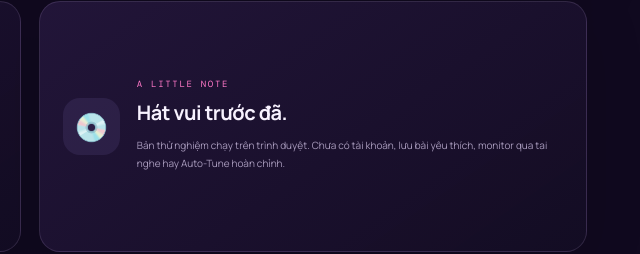
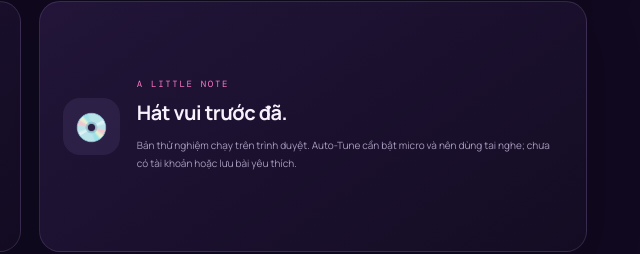
Before and after one commit to tieuli248-oss/flashpop-studio, a plain HTML site: page public/index.html in a window 1280 px wide. Shown: the part 1340-1594 px from the top of the page, 639-1279 px from the left. Drawn offline with nearby package versions, Linux system fonts and the light colour scheme.

Commit message:
Update karaoke studio feature note for live autotune

```diff
--- a/public/index.html
+++ b/public/index.html
@@ -13,5 +13,5 @@
 <div class="monitor-row"><label class="toggle"><input id="monitorToggle" type="checkbox"><span class="toggle-ui"></span><span><b>Nghe lại tiếng micro</b><small>Phát giọng mày ra thiết bị âm thanh</small></span></label><label class="volume-control">Âm lượng nghe<input id="monitorVolume" type="range" min="0" max="100" value="65"><output id="monitorValue">65%</output></label></div>
 <div class="control"><div><b>Độ nhạy tín hiệu micro</b><output id="gainValue">100%</output></div><input id="gainSlider" type="range" min="0" max="200" value="100"></div>
 <div class="autotune"><div class="autotunehead"><div><small>03 / AUTO-TUNE</small><h3>Chỉnh cao độ trực tiếp</h3></div><label class="live-label">LIVE DSP</label></div><p id="autotuneStatus">Bộ chỉnh cao độ chạy trên AudioWorklet riêng để giảm khựng giao diện. Đeo tai nghe và bật micro để thử.</p><label class="toggle autotune-toggle"><input id="autotuneToggle" type="checkbox" checked><span class="toggle-ui"></span><span><b>Bật Auto-Tune trực tiếp</b><small>Tự đưa giọng về nốt trong thang âm</small></span></label><div class="control"><div><b>Độ mạnh Auto-Tune</b><output id="autotuneValue">75%</output></div><input id="autotuneStrength" type="range" min="0" max="100" value="75"></div><div class="keyrow"><label for="keySelect">Tông mục tiêu</label><select id="keySelect"><option>Đô (C)</option><option>Đô♯ / Rê♭</option><option>Rê (D)</option><option>Rê♯ / Mi♭</option><option>Mi (E)</option><option>Fa (F)</option><option>Fa♯ / Sol♭</option><option>Sol (G)</option><option>Sol♯ / La♭</option><option>La (A)</option><option>La♯ / Si♭</option><option>Si (B)</option></select></div><div class="keyrow"><label for="scaleSelect">Thang âm</label><select id="scaleSelect"><option value="1" selected>Trưởng (Major)</option><option value="2">Thứ (Minor)</option><option value="0">Chromatic (mọi nốt)</option></select></div></div></section></div>
-<div class="grid lower"><section class="panel"><small>QUICK GUIDE</small><h2>Vào phòng là hát</h2><ol><li><b>1</b><div><strong>Dán link YouTube</strong><span>Mở video ngay trong phòng hát.</span></div></li><li><b>2</b><div><strong>Bật micro</strong><span>Cho phép trình duyệt truy cập mic.</span></div></li><li><b>3</b><div><strong>Nhìn nốt đang hát</strong><span>Auto-Tune chỉnh cao độ giọng theo tông và thang âm.</span></div></li></ol></section><section class="panel notePanel"><div class="disc">💿</div><div><small>A LITTLE NOTE</small><h2>Hát vui trước đã.</h2><p>Bản thử nghiệm chạy trên trình duyệt. Chưa có tài khoản, lưu bài yêu thích, monitor qua tai nghe hay Auto-Tune hoàn chỉnh.</p></div></section></div>
+<div class="grid lower"><section class="panel"><small>QUICK GUIDE</small><h2>Vào phòng là hát</h2><ol><li><b>1</b><div><strong>Dán link YouTube</strong><span>Mở video ngay trong phòng hát.</span></div></li><li><b>2</b><div><strong>Bật micro</strong><span>Cho phép trình duyệt truy cập mic.</span></div></li><li><b>3</b><div><strong>Nhìn nốt đang hát</strong><span>Auto-Tune chỉnh cao độ giọng theo tông và thang âm.</span></div></li></ol></section><section class="panel notePanel"><div class="disc">💿</div><div><small>A LITTLE NOTE</small><h2>Hát vui trước đã.</h2><p>Bản thử nghiệm chạy trên trình duyệt. Auto-Tune cần bật micro và nên dùng tai nghe; chưa có tài khoản hoặc lưu bài yêu thích.</p></div></section></div>
 <footer><span>✦ KARAOKE.STUDIO</span><span>Made for your midnight concerts <b>♥</b></span></footer></main><script src="/app.js"></script><script src="https://www.youtube.com/iframe_api" async></script></body></html>
```
